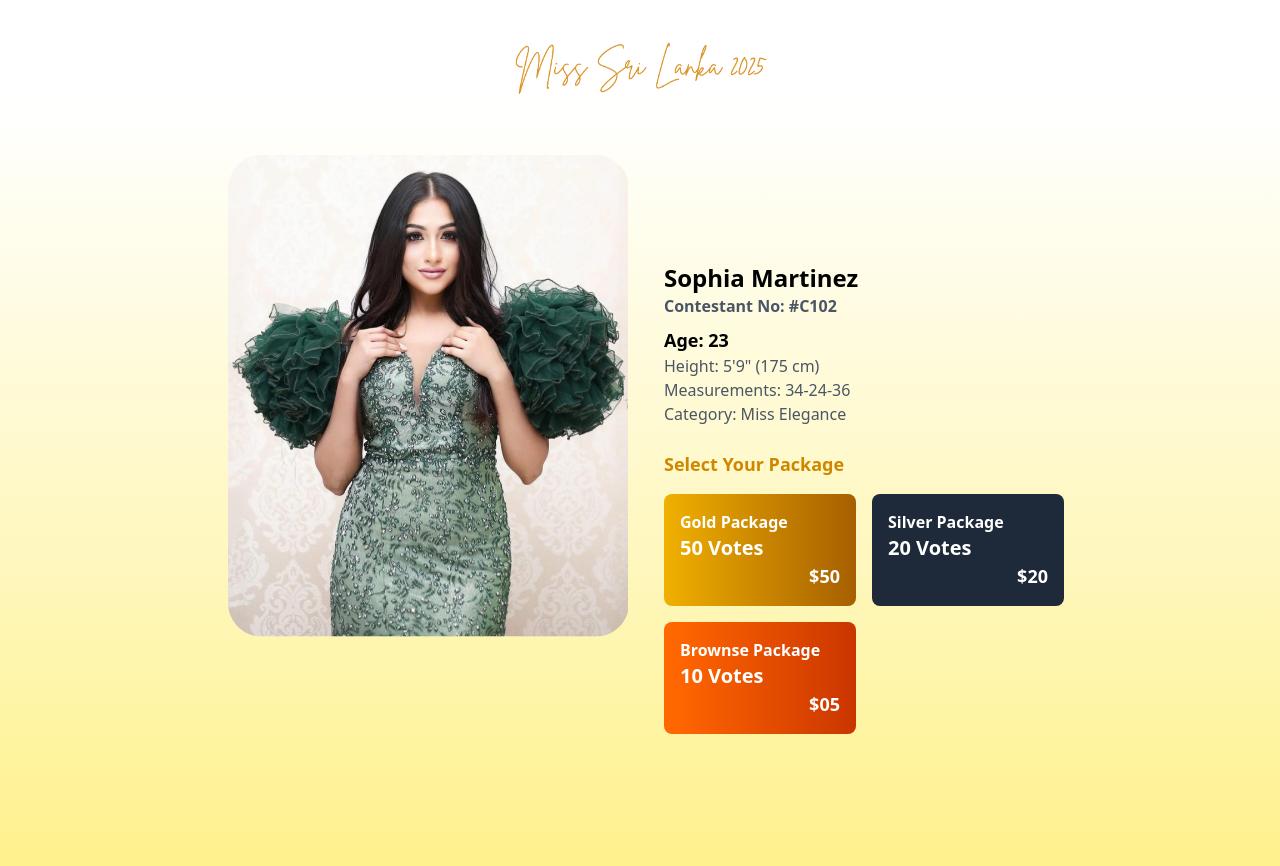
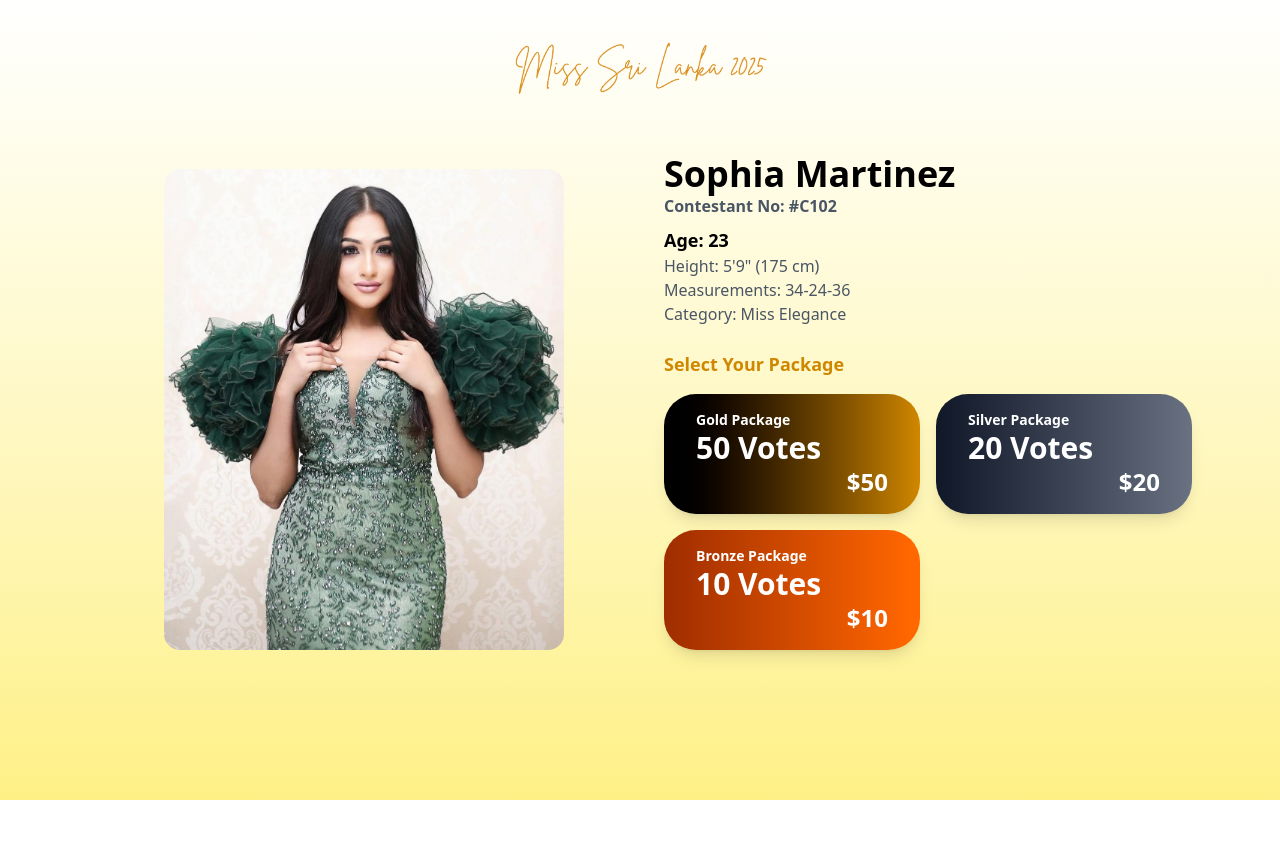
Before and after one commit to Savindugunasekar/pageantproject, a Next.js app: page /contestants/1 in a window 1280 px wide. Shown: the top 866 px of the page. After the commit the page ends 800 px from the top, so only its background shows below. Built offline with nearby package versions, Linux system fonts and the light colour scheme.

Commit message:
changed contestant page

```diff
--- a/app/contestants/[id]/page.tsx
+++ b/app/contestants/[id]/page.tsx
@@ -5,9 +5,9 @@ import { useState, useEffect } from "react";
 
 const ContestantPage = () => {
   return (
-    <>
+    <div className="min-h-screen bg-gradient-to-b from-white to-yellow-200  bg-fixed ">
       <div className="flex justify-center pt-10">
-        <div className="flex justify-center md:w-1/2 items-center">
+        <div className="flex justify-center lg:w-1/2 items-center">
           <Image
             src="/Miss Sri Lanka 2025.png" // Replace with actual image path
             alt="Contestant"
@@ -17,20 +17,20 @@ const ContestantPage = () => {
           />
         </div>
       </div>
-      <div className="min-h-screen bg-gradient-to-b from-white to-yellow-200 flex justify-center items-center p-4">
-        <div className="max-w-4xl w-full p-6 md:flex md:items-center">
-          <div className="flex justify-center md:w-1/2">
+      <div className=" flex justify-center items-center p-4 ">
+        <div className="max-w-6xl w-full p-6 lg:flex ">
+          <div className="flex justify-center items-end lg:w-1/2">
             <Image
-              src="/contestant-image.png" // Replace with actual image path
+              src="/contestant-image.jpg" // Replace with actual image path
               alt="Contestant"
               width={400}
               height={500}
-              className="rounded-lg"
+              className="rounded-2xl"
             />
           </div>
-          <div className="md:w-1/2 md:pl-6 text-center md:text-left mt-0">
+          <div className="lg:w-1/2 lg:pl-6 text-center lg:text-left mt-4">
             {/* <div className="md:w-1/2 md:pl-6 text-center md:text-left mt-6 md:mt-0"> */}
-            <h1 className="text-2xl font-bold">Sophia Martinez</h1>
+            <h1 className="text-4xl font-bold">Sophia Martinez</h1>
             <p className="text-gray-600 font-semibold">
               Contestant No: <span className="font-bold">#C102</span>
             </p>
@@ -42,12 +42,13 @@ const ContestantPage = () => {
             <h2 className="mt-6 text-lg font-semibold text-yellow-600">
               Select Your Package
             </h2>
-            <div className="grid grid-cols-1 md:grid-cols-2 gap-4 mt-4">
-              <div className="bg-gradient-to-r from-yellow-500 to-yellow-700 text-white rounded-lg p-4 flex-1 text-center">
-                <p className="font-semibold md:text-left">Gold Package</p>
-                <div className="flex"></div>
-                <p className="text-xl font-bold  md:text-left">50 Votes</p>
-                <p className="text-lg font-bold md:text-right">$50</p>
+            {/* <div className="grid grid-cols-1 md:grid-cols-2 gap-4 mt-4">
+              <div className="bg-gradient-to-r from-black to-yellow-600 text-white rounded-4xl px-6 py-4  items-center shadow-lg ">
+                <div className="text-left ">
+                  <p className="font-semibold text-sm">Gold Package</p>
+                  <p className="text-2xl font-bold">50 Votes</p>
+                </div>
+                <p className="text-xl text-right font-bold ">$50</p>
               </div>
               <div className="bg-gray-800 text-white rounded-lg p-4 flex-1 text-center">
                 <p className="font-semibold md:text-left">Silver Package</p>
@@ -59,11 +60,49 @@ const ContestantPage = () => {
                 <p className="text-xl font-bold md:text-left">10 Votes</p>
                 <p className="text-lg font-bold md:text-right">$05</p>
               </div>
+            </div> */}
+
+            <div className="grid grid-cols-1 lg:grid-cols-2 gap-4 mt-4 w-full items-center justify-center">
+              {/* Gold Package */}
+              <button className="relative bg-gradient-to-r from-black to-yellow-600 hover:bg-gradient-to-l text-white rounded-4xl px-8 py-4 shadow-lg w-full max-w-lg mx-auto transition-all duration-500 active:scale-[0.85] overflow-hidden group">
+                <div className="absolute inset-0 bg-gradient-to-r from-yellow-600 to-black opacity-0 group-hover:opacity-100 transition-opacity duration-500 mix-blend-overlay"></div>
+                <div className="relative z-10">
+                  <div className="flex flex-col text-left">
+                    <p className="font-semibold text-sm">Gold Package</p>
+                    <p className="text-3xl font-extrabold">50 Votes</p>
+                  </div>
+                  <p className="text-2xl font-bold text-right">$50</p>
+                </div>
+              </button>
+
+              {/* Silver Package */}
+              <button className="relative bg-gradient-to-r from-gray-900 to-gray-500 hover:bg-gradient-to-l text-white rounded-4xl px-8 py-4 shadow-lg w-full max-w-lg mx-auto transition-all duration-500 active:scale-[0.85] overflow-hidden group">
+                <div className="absolute inset-0 bg-gradient-to-r from-gray-500 to-gray-900 opacity-0 group-hover:opacity-100 transition-opacity duration-500 mix-blend-overlay"></div>
+                <div className="relative z-10">
+                  <div className="flex flex-col text-left">
+                    <p className="font-semibold text-sm">Silver Package</p>
+                    <p className="text-3xl font-extrabold">20 Votes</p>
+                  </div>
+                  <p className="text-2xl font-bold text-right">$20</p>
+                </div>
+              </button>
+
+              {/* Bronze Package */}
+              <button className="relative bg-gradient-to-r from-orange-800 to-orange-500 hover:bg-gradient-to-l text-white rounded-4xl px-8 py-4 shadow-lg w-full max-w-lg mx-auto transition-all duration-500 active:scale-[0.85] overflow-hidden group">
+                <div className="absolute inset-0 bg-gradient-to-r from-orange-500 to-orange-800 opacity-0 group-hover:opacity-100 transition-opacity duration-500 mix-blend-overlay"></div>
+                <div className="relative z-10">
+                  <div className="flex flex-col text-left">
+                    <p className="font-semibold text-sm">Bronze Package</p>
+                    <p className="text-3xl font-extrabold">10 Votes</p>
+                  </div>
+                  <p className="text-2xl font-bold text-right">$10</p>
+                </div>
+              </button>
             </div>
           </div>
         </div>
       </div>
-    </>
+    </div>
   );
 };
 
```
Also changed, not shown: public/contestant-image.jpg (added), public/contestant-image.png (deleted).
